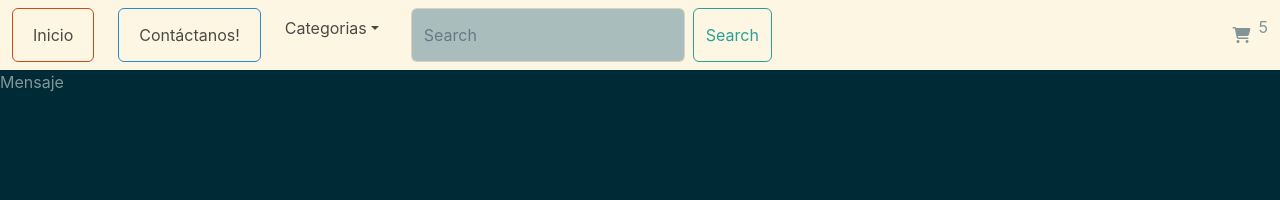
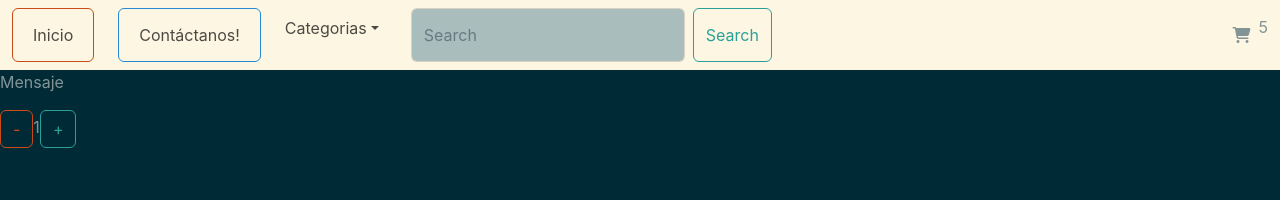
Before and after one commit to NachoFaccipieri/React, a React (Create React App) app: page / in a window 1280 px wide. Shown: the top 200 px of the page. Built offline with nearby package versions, Linux system fonts and the light colour scheme.

Commit message:
Contador

```diff
--- a/src/Componentes/App.jsx
+++ b/src/Componentes/App.jsx
@@ -1,11 +1,13 @@
 import {Navbar} from './Navbar/Navbar'
 import { ItemListContainer } from './ItemListContainer/ItemListContainer';
+import { ItemCount } from './ItemCount/ItemCount';
 
 export const App = () => {
   return (
     <div className="App">
       <Navbar cantidad={5}/>
       <ItemListContainer greeting="Mensaje"/>
+      <ItemCount ValInicial={1} stock={10}/>
     </div>
   );
 }
--- /dev/null
+++ b/src/Componentes/ItemCount/ItemCount.jsx
@@ -0,0 +1,18 @@
+import React from 'react';
+import { useState } from 'react';
+
+export const ItemCount = ({ValInicial, stock}) => {
+    const [contador, setContador ] = useState(1)
+
+
+    const sumar = () => contador < stock && setContador(contador+1)
+    const restar = () => contador > ValInicial && setContador(contador-1)
+
+    return (
+        <div>
+            <button className='btn btn-outline-warning' onClick={()=> restar()}>-</button>
+            {contador}
+            <button className='btn btn-outline-success' onClick={()=> sumar()}>+</button>
+        </div>
+    );
+}
```
